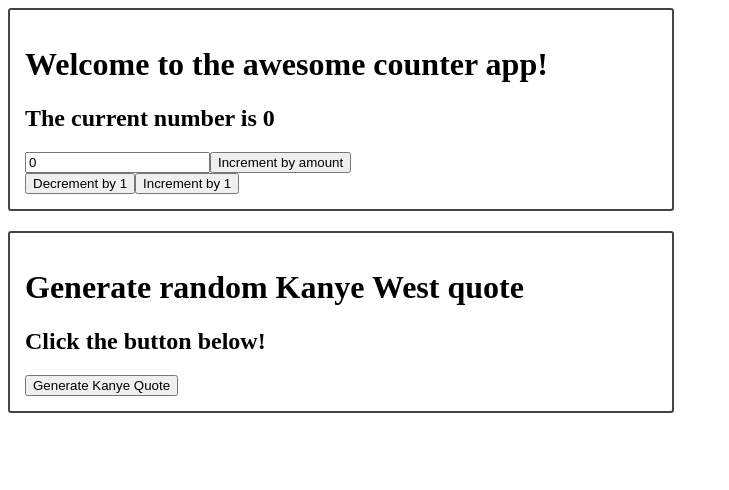
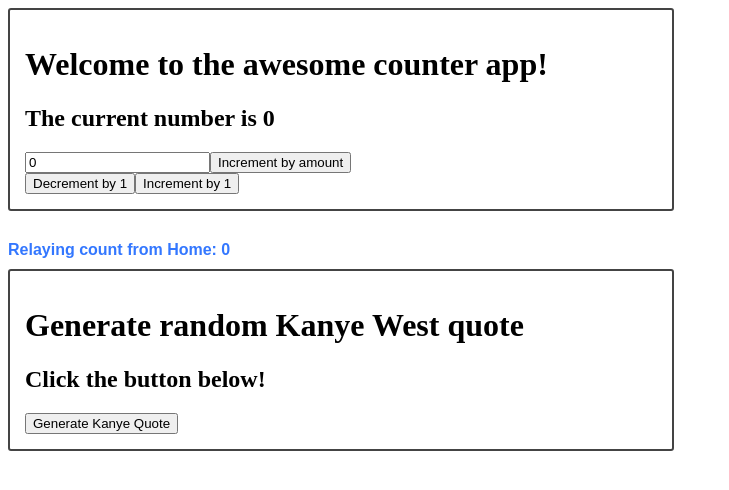
Before and after one commit to paulocf92/nextjs-toolkit-example, a Next.js app: page / in a window 1280 px wide. Shown: the top 490 px of the page, without its empty margins (0-729 px from the left). Built offline with nearby package versions, Linux system fonts and the light colour scheme.

Commit message:
chore: relay count info from redux to home page

```diff
--- a/src/pages/index.tsx
+++ b/src/pages/index.tsx
@@ -1,11 +1,27 @@
+import { useAppSelector } from '../app/hooks';
+import { selectCount } from '../features/counter/counterSlice';
+
 import { Counter } from '../components/Counter';
 import { KanyeQuote } from '../components/KanyeQuote';
 
 export default function Home() {
+  const count = useAppSelector(selectCount);
+
   return (
     <>
       <Counter />
+      <span
+        style={{
+          display: 'block',
+          padding: '10px 0',
+          color: '#3377ff',
+          fontFamily: 'sans-serif',
+          fontWeight: 'bold',
+        }}
+      >
+        Relaying count from Home: {count}
+      </span>
       <KanyeQuote />
     </>
-  )
+  );
 }
```
